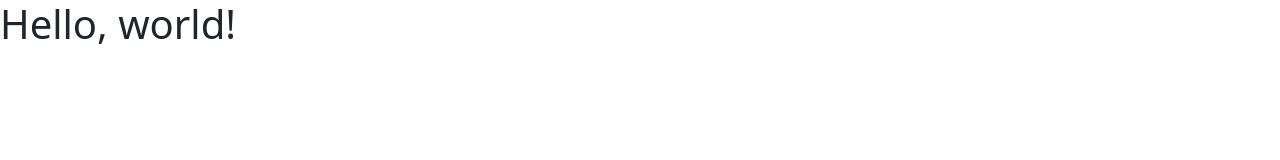
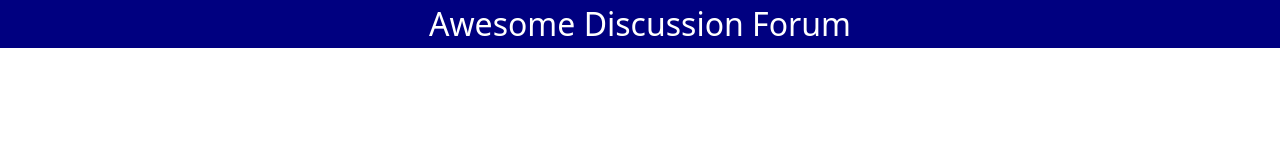
Before and after one commit to ColburnCody/cs4373-Creative1, a plain HTML site: page public/index.html in a window 1280 px wide. Drawn offline with nearby package versions, Linux system fonts and the light colour scheme; some packages are replaced by stand-ins of ours.

Commit message:
add css styling

```diff
--- /dev/null
+++ b/public/css/style.css
@@ -0,0 +1,7 @@
+.my-banner{
+    width: 100%;
+    font-size: 200%;
+    text-align: center;
+    color: white;
+    background-color: navy;
+}
--- a/public/index.html
+++ b/public/index.html
@@ -10,11 +10,12 @@
     <link href="https://cdn.jsdelivr.net/npm/bootstrap@5.0.1/dist/css/bootstrap.min.css" rel="stylesheet"
         integrity="sha384-+0n0xVW2eSR5OomGNYDnhzAbDsOXxcvSN1TPprVMTNDbiYZCxYbOOl7+AMvyTG2x" crossorigin="anonymous">
 
+    <link href="css/style.css" rel="stylesheet">
     <title>Discussion Forum</title>
 </head>
 
 <body>
-    <h1>Hello, world!</h1>
+    <div class="my-banner">Awesome Discussion Forum</div>
 
     <!-- update the version number as needed -->
     <script defer src="/__/firebase/8.6.3/firebase-app.js"></script>
```
